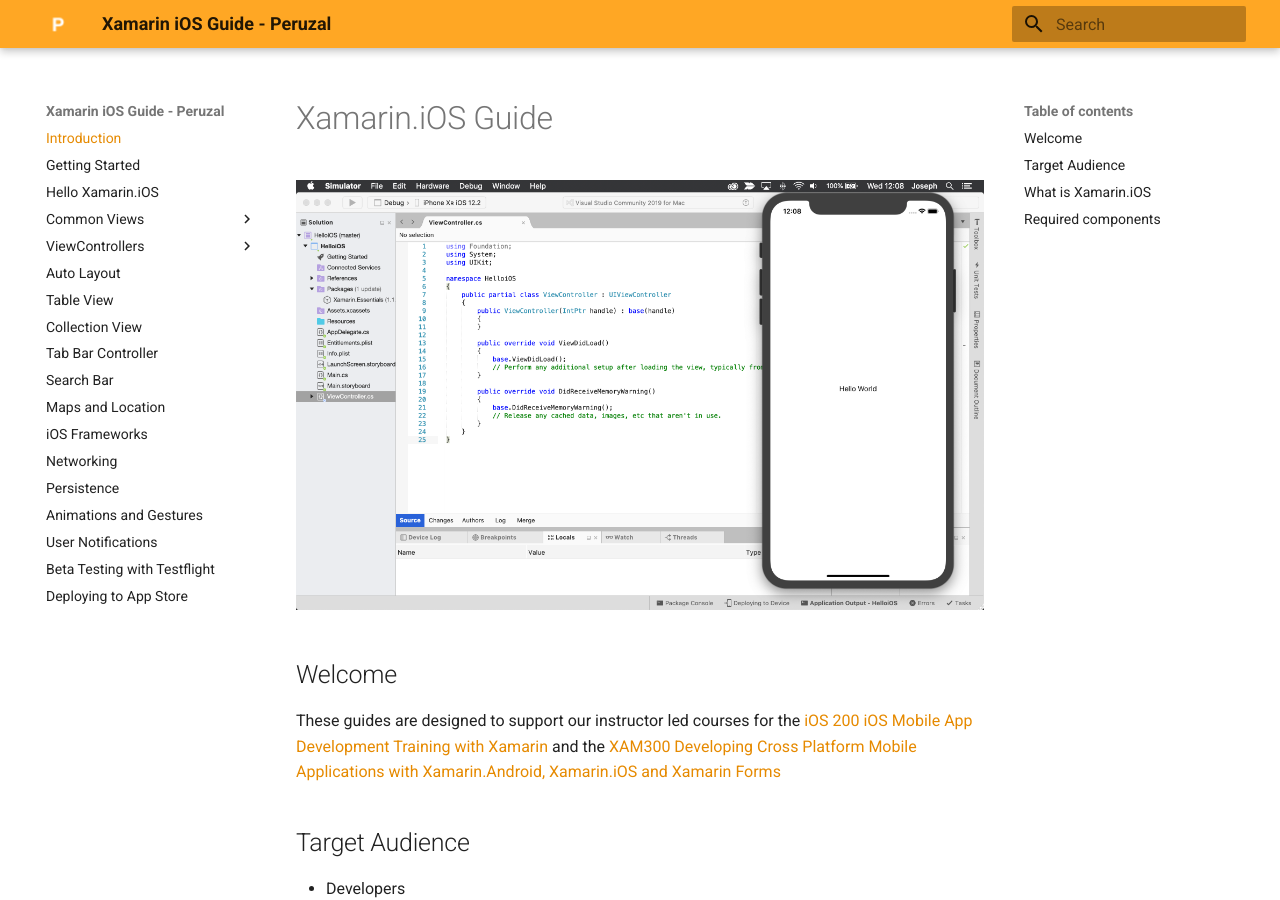
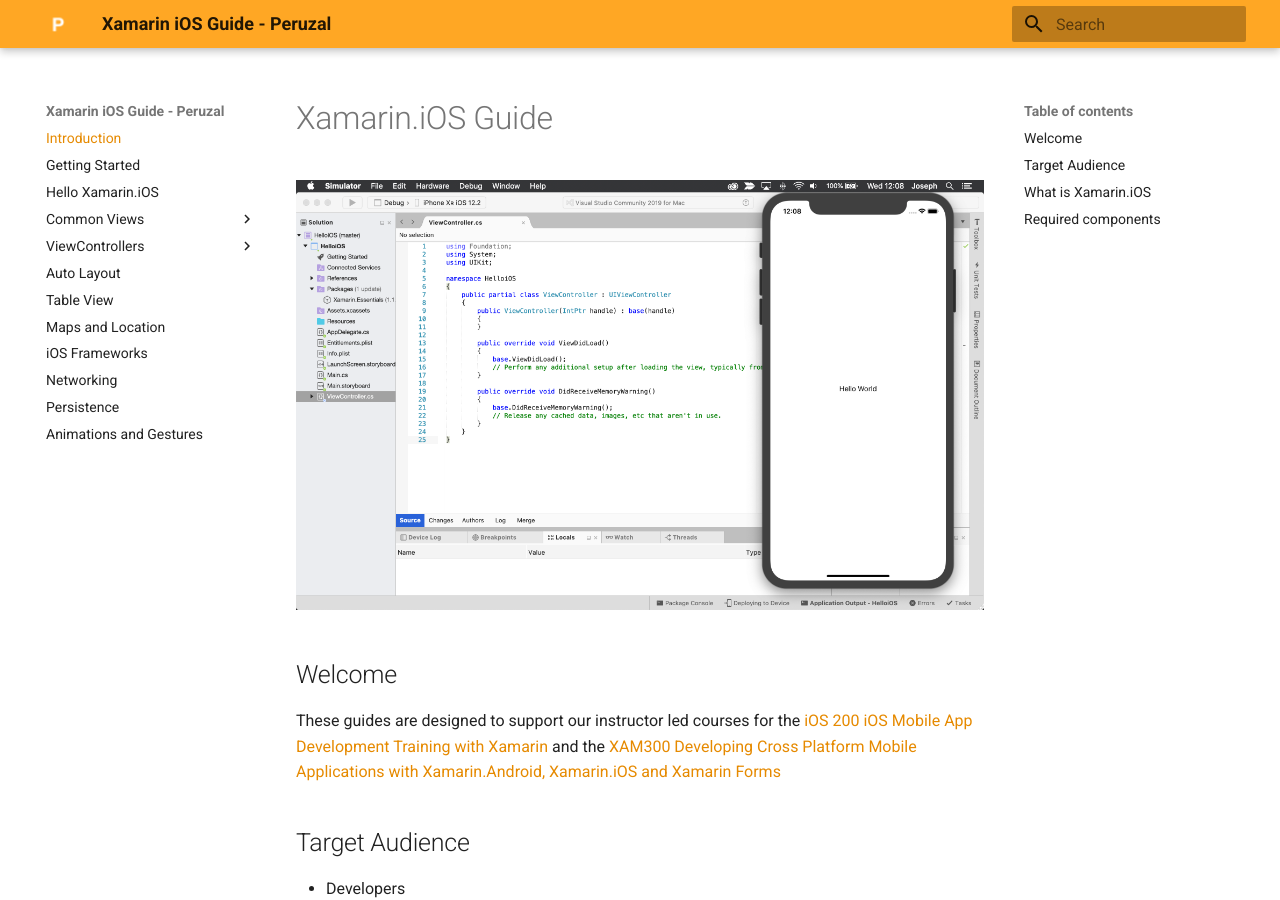
Before and after one commit to Peruzal/xamarin-ios-guide, an MkDocs documentation site: the page built from docs/index.md, in a window 1280 px wide and 900 px high. Built offline with MkDocs 1.6.1 and Material for MkDocs 9.7.7, drawn with Linux system fonts in a browser that asks for light colours.

```diff
--- a/mkdocs.yml
+++ b/mkdocs.yml
@@ -51,14 +51,14 @@ nav:
       - Pass Data Between View Controller: pass-data-between-view-controllers.md
   - Auto Layout: auto-layout.md
   - Table View: table-view.md
-  - Collection View: collection-view.md
-  - Tab Bar Controller: tab-bar.md
-  - Search Bar: search-bar.md
+  # - Collection View: collection-view.md
+  # - Tab Bar Controller: tab-bar.md
+  # - Search Bar: search-bar.md
   - Maps and Location: maps-and-location.md
   - iOS Frameworks: ios-frameworks.md
   - Networking: networking.md
   - Persistence: persistence.md
   - Animations and Gestures: animations-and-gestures.md
-  - User Notifications: user-notifications.md
-  - Beta Testing with Testflight: testflight.md
-  - Deploying to App Store: app-store-deployment.md
+  # - User Notifications: user-notifications.md
+  # - Beta Testing with Testflight: testflight.md
+  # - Deploying to App Store: app-store-deployment.md
```
Also changed, not shown: docs/animations-and-gestures.md (+63 -0 lines), docs/images/gestures.png (added).
